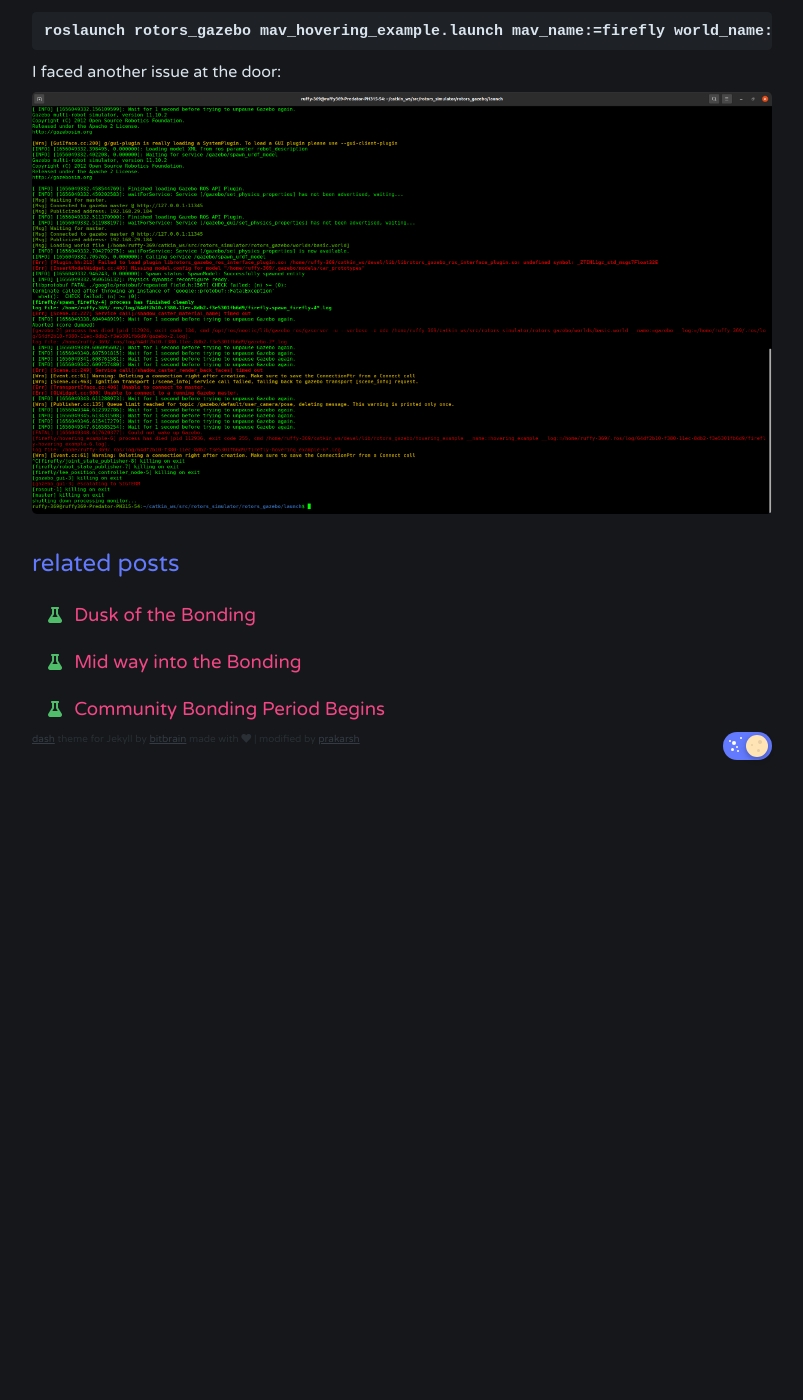
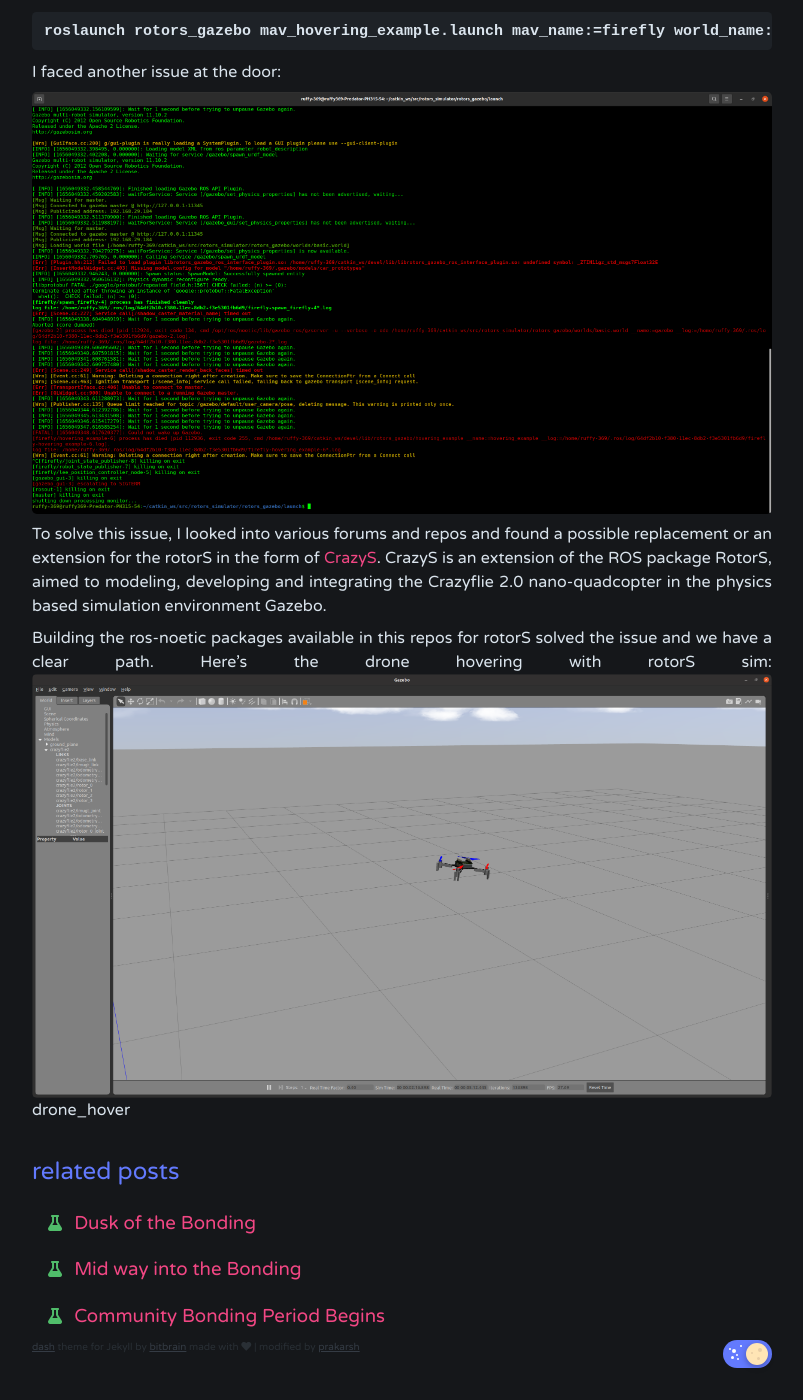
Before and after one commit to TheRoboticsClub/gsoc2022-Prakarsh_Kaushik, a Jekyll site: the page built from docs/_posts/week_1/2022-06-24-week-1.md, in a window 1280 px wide and 1400 px high, scrolled down 648 px. Shown: the whole window, without its empty margins (238-1041 px from the left). Built offline with Jekyll 4.4.1, drawn with Linux system fonts in a browser that asks for light colours; nearby versions of some CDN libraries; before the commit the page ends 1440 px from its top, so only the background shows below that.

Commit message:
week1 new upd

```diff
--- a/docs/_posts/week_1/2022-06-24-week-1.md
+++ b/docs/_posts/week_1/2022-06-24-week-1.md
@@ -20,3 +20,10 @@ roslaunch rotors_gazebo mav_hovering_example.launch mav_name:=firefly world_name
 I faced another issue at the door:
 
 ![launch error]({{ site.baseurl }}/assets/blog_images/week1/hovering_ex_error.png){: .align-center}
+
+To solve this issue, I looked into various forums and repos and found a possible replacement or an extension for the rotorS in the form of [CrazyS](https://github.com/gsilano/CrazyS).
+CrazyS is an extension of the ROS package RotorS, aimed to modeling, developing and integrating the Crazyflie 2.0 nano-quadcopter in the physics based simulation environment Gazebo.
+
+Building the ros-noetic packages available in this repos for rotorS solved the issue and we have a clear path. Here's the drone hovering with rotorS sim:
+![drone hover]({{ site.baseurl }}/assets/blog_images/week1/drone_hover.png){: .align-center}
+drone_hover
```
Also changed, not shown: docs/assets/blog_images/week1/drone_hover.png (added).
